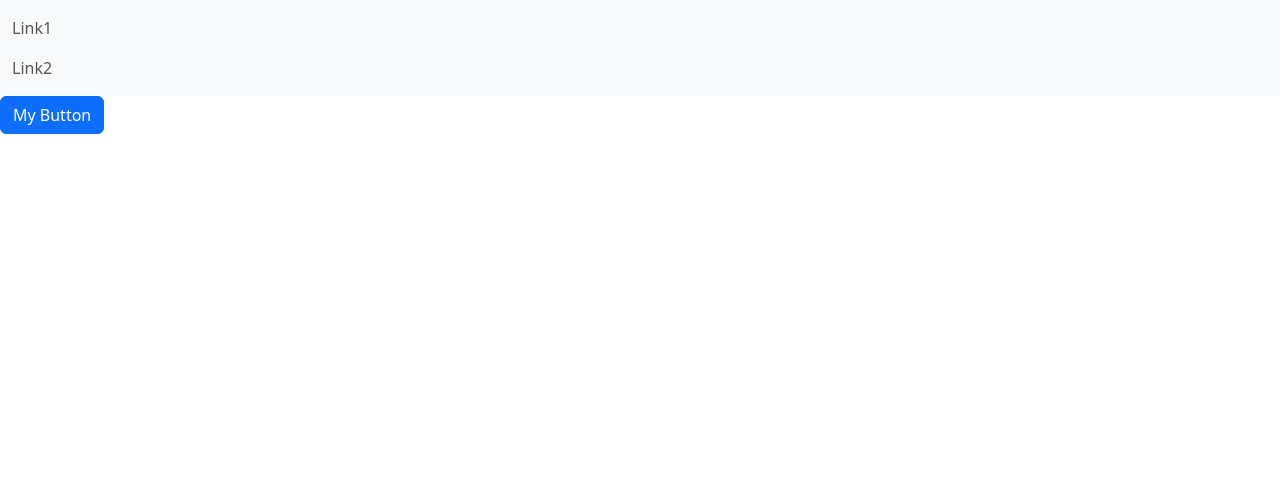
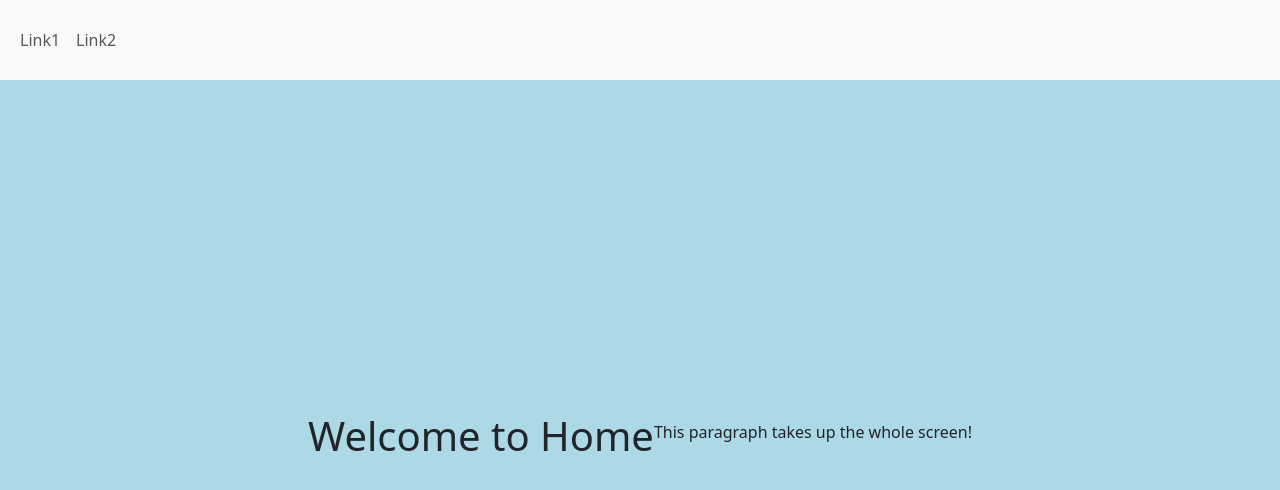
Before and after one commit to Merv39/Merv39.github.io, a React (Vite) app: page / in a window 1280 px wide. Shown: the top 490 px of the page. Built offline with nearby package versions, Linux system fonts and the light colour scheme.

Commit message:
Start HTML Homepage and CSS

```diff
--- /dev/null
+++ b/src/Home.css
@@ -0,0 +1,9 @@
+.home-screen {
+    width: 100vw;
+    height: 90vh;
+    margin: 0; /* Remove default paragraph margin */
+    display: flex; /* Optional for centering content */
+    align-items: center; /* Vertically center text */
+    justify-content: center; /* Horizontally center text */
+    background-color: lightblue; /* Optional background */
+  }
--- /dev/null
+++ b/src/Home.tsx
@@ -0,0 +1,24 @@
+import { useState } from "react";
+import ListGroup from "./components/ListGroup";
+
+import "./Home.css";
+
+const HTMLcontent = (
+  <>
+    <div className="home-screen">
+      <div>
+        <h1>Welcome to Home</h1>
+      </div>
+      <div>
+        <p>This paragraph takes up the whole screen!</p>
+      </div>
+    </div>
+  </>
+);
+
+// React sends the HTML back to the reactapp
+function Home() {
+  return HTMLcontent;
+}
+
+export default Home;
--- /dev/null
+++ b/src/components/NavBar.css
@@ -0,0 +1,4 @@
+/* Stacked on top of bootstrap css */
+.navbar {
+    height: 10vh;
+  }
--- a/src/components/NavBar.tsx
+++ b/src/components/NavBar.tsx
@@ -1,3 +1,5 @@
+import "./NavBar.css";
+
 const NavBar = () => {
   let links = ["Link1", "Link2"];
   let link_elements = links.map((item) => (
@@ -9,7 +11,7 @@ const NavBar = () => {
   ));
 
   return (
-    <nav className="navbar bg-light">
+    <nav className="navbar navbar-expand-sm bg-light">
       <div className="container-fluid">
         <ul className="navbar-nav">{link_elements}</ul>
       </div>
--- a/src/main.tsx
+++ b/src/main.tsx
@@ -3,10 +3,12 @@ import { createRoot } from "react-dom/client";
 import "bootstrap/dist/css/bootstrap.css";
 import App from "./App.tsx";
 import NavBar from "./components/NavBar.tsx";
+import Home from "./Home.tsx";
 
 createRoot(document.getElementById("root")!).render(
   <StrictMode>
     <NavBar />
-    <App />
+    <Home />
+    {/* <App /> */}
   </StrictMode>
 );
```
